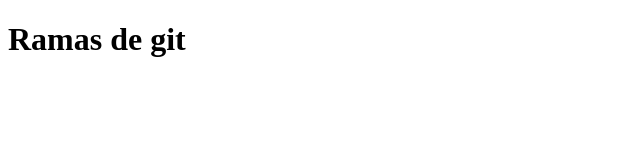
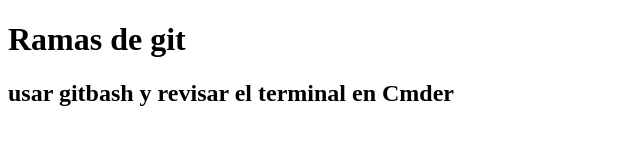
Before and after one commit to dancadev/aspirantes-mir-ejercicio-3, a plain HTML site: page index.html in a window 1280 px wide. Shown: the whole page, without its empty margins (0-640 px from the left). Drawn offline with Linux system fonts and the light colour scheme.

Commit message:
Cambios en la rama develop

```diff
--- a/index.html
+++ b/index.html
@@ -8,5 +8,6 @@
 </head>
 <body>
     <h1>Ramas de git</h1>
+    <h2>usar gitbash y revisar el terminal en Cmder</h2>
 </body>
 </html>
```
Also changed, not shown: 1 other file.
